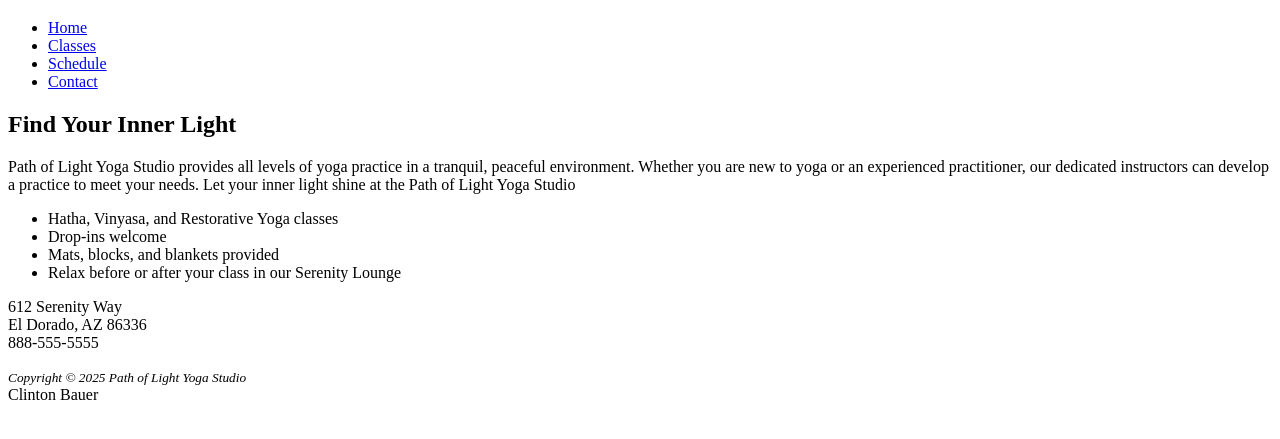
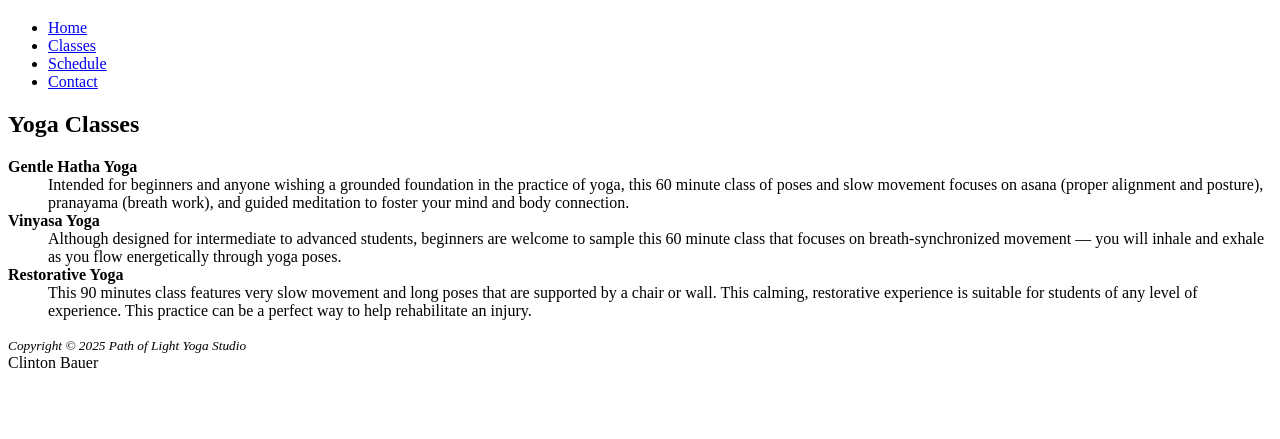
Before and after one commit to cabcabindustries/cabcabindustries.github.io, a plain HTML site: page webd152/chapter3/yoga/classes.html in a window 1280 px wide. Shown: the part 61-500 px from the top of the page. Drawn offline with Linux system fonts and the light colour scheme.

Commit message:
Update classes.html

```diff
--- a/webd152/chapter3/yoga/classes.html
+++ b/webd152/chapter3/yoga/classes.html
@@ -3,7 +3,7 @@
   <head>
     <meta charset="UTF-8" />
     <meta name="viewport" content="width=device-width, initial-scale=1.0" />
-    <title>Path of Light Yoga Studio</title>
+    <title>Path of Light Yoga Studio :: Classes</title>
   </head>
   <body>
     <!-- header>h1{} -->
@@ -21,34 +21,39 @@
 
     <!-- main>h2{Find Your Inner Light} -->
     <main>
-      <h2>Find Your Inner Light</h2>
-      <p>
-        Path of Light Yoga Studio provides all levels of yoga practice in a
-        tranquil, peaceful environment. Whether you are new to yoga or an
-        experienced practitioner, our dedicated instructors can develop a
-        practice to meet your needs. Let your inner light shine at the Path of
-        Light Yoga Studio
-      </p>
+      <h2>Yoga Classes</h2>
 
-      <!-- ul>li*4 -->
-      <ul>
-        <li>Hatha, Vinyasa, and Restorative Yoga classes</li>
-        <li>Drop-ins welcome</li>
-        <li>Mats, blocks, and blankets provided</li>
-        <li>Relax before or after your class in our Serenity Lounge</li>
-      </ul>
-
-      <div>
-        <p>
-          612 Serenity Way <br />
-          El Dorado, AZ 86336 <br />
-          888-555-5555
-        </p>
-      </div>
+      <!-- dl>(dt+dd)*3 -->
+      <dl>
+        <dt><strong>Gentle Hatha Yoga</strong></dt>
+        <dd>
+          Intended for beginners and anyone wishing a grounded foundation in the
+          practice of yoga, this 60 minute class of poses and slow movement
+          focuses on asana (proper alignment and posture), pranayama (breath
+          work), and guided meditation to foster your mind and body connection.
+        </dd>
+        <dt><strong>Vinyasa Yoga</strong></dt>
+        <dd>
+          Although designed for intermediate to advanced students, beginners are
+          welcome to sample this 60 minute class that focuses on
+          breath-synchronized movement &mdash; you will inhale and exhale as you
+          flow energetically through yoga poses.
+        </dd>
+        <dt><strong>Restorative Yoga</strong></dt>
+        <dd>
+          This 90 minutes class features very slow movement and long poses that
+          are supported by a chair or wall. This calming, restorative experience
+          is suitable for students of any level of experience. This practice can
+          be a perfect way to help rehabilitate an injury.
+        </dd>
+      </dl>
     </main>
 
     <footer>
-        <p><small><i>Copyright &copy; 2025 Path of Light Yoga Studio</i></small><br>Clinton Bauer</p>
+      <p>
+        <small><i>Copyright &copy; 2025 Path of Light Yoga Studio</i></small
+        ><br />Clinton Bauer
+      </p>
     </footer>
   </body>
 </html>
```
